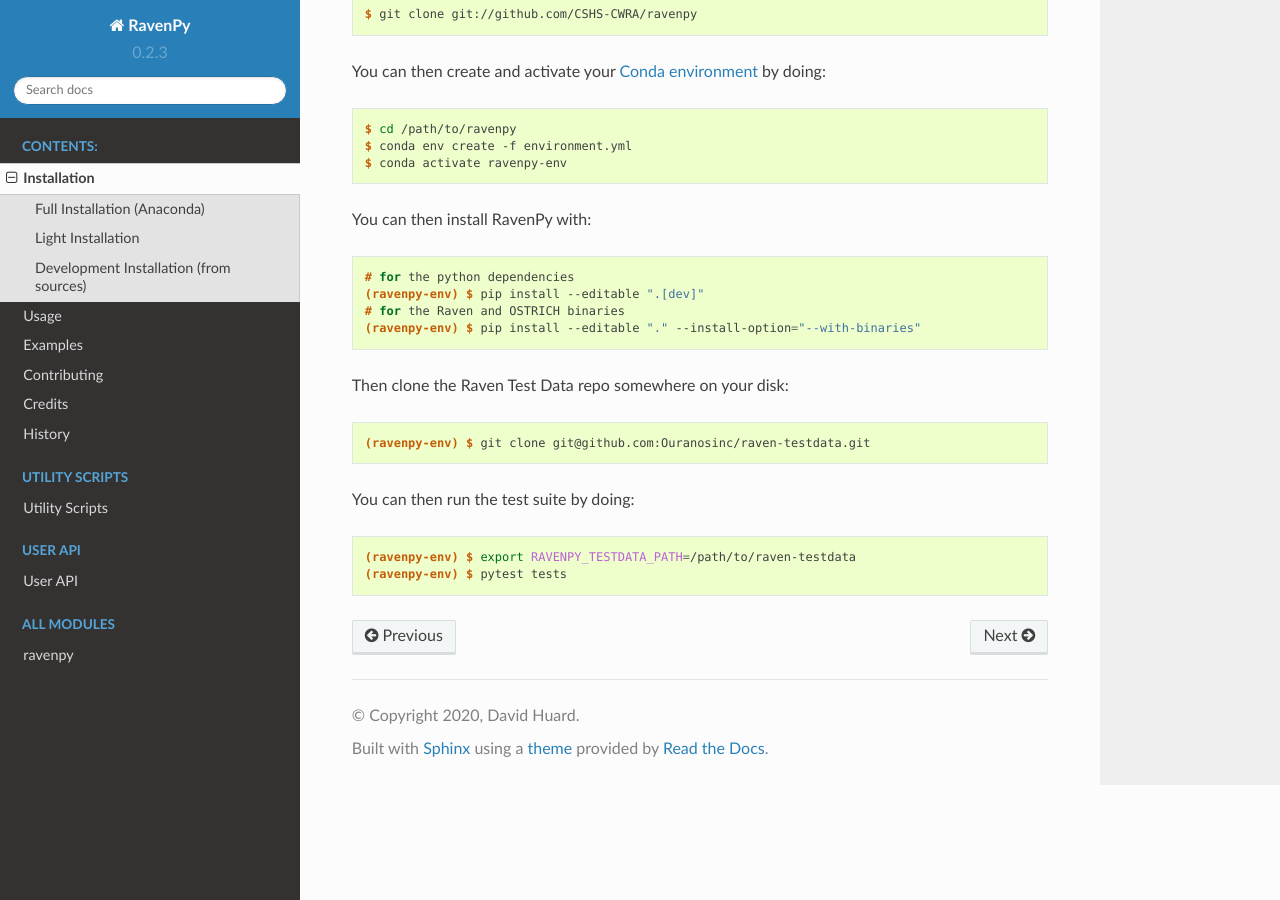
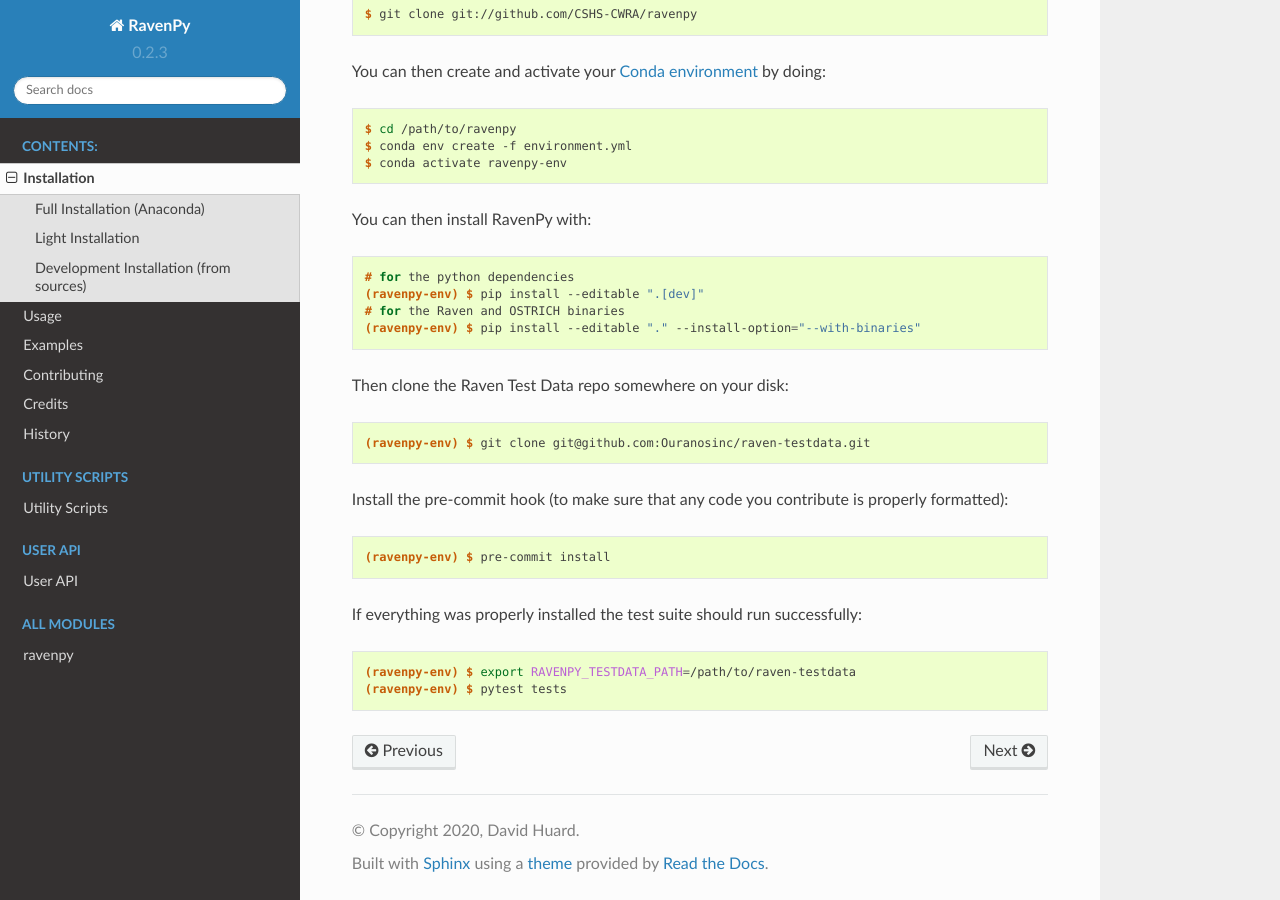
Before and after one commit to CSHS-CWRA/RavenPy, a Sphinx documentation site: the page built from docs/installation.rst, in a window 1280 px wide and 900 px high, scrolled down 1696 px. Built offline with Sphinx 7.4.7 and the Read the Docs theme 2.0.0, drawn with Linux system fonts in a browser that asks for light colours.

Commit message:
Add pre-commit to installation docs

```diff
--- a/docs/installation.rst
+++ b/docs/installation.rst
@@ -111,7 +111,13 @@
 
    (ravenpy-env) $ git clone git@github.com:Ouranosinc/raven-testdata.git
 
-You can then run the test suite by doing:
+Install the pre-commit hook (to make sure that any code you contribute is properly formatted):
+
+.. code-block:: console
+
+   (ravenpy-env) $ pre-commit install
+
+If everything was properly installed the test suite should run successfully:
 
 .. code-block:: console
 
```
